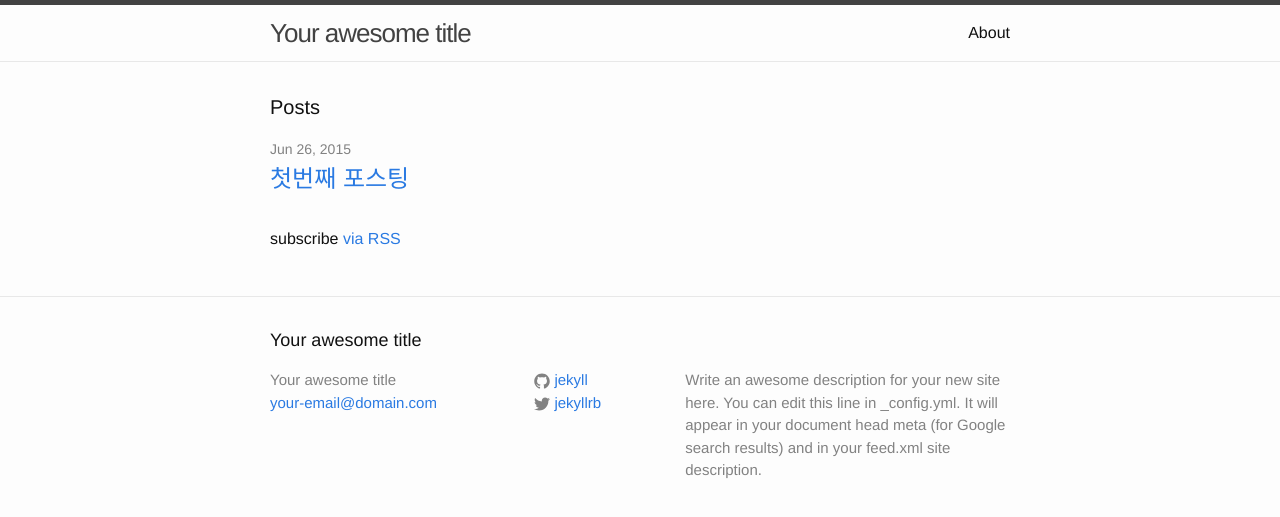
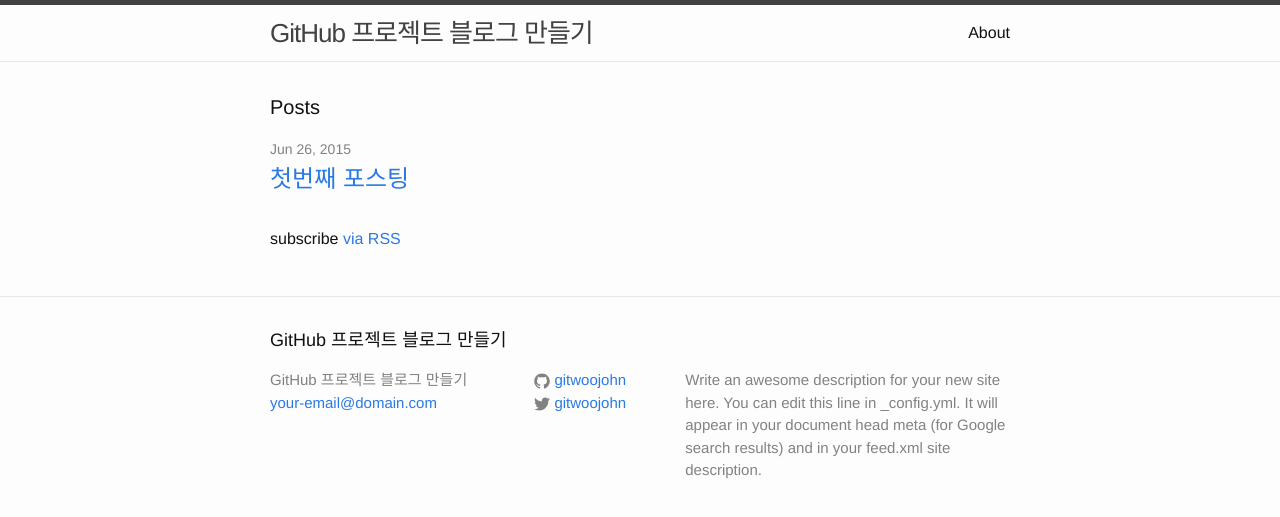
Before and after one commit to gitwoojohn/blog, a Jekyll site: the page built from index.html, in a window 1280 px wide. Shown: the top 517 px of the page. Built offline with Jekyll 4.4.1, drawn with Linux system fonts in a browser that asks for light colours.

Commit message:
Initialize blog

```diff
--- a/_config.yml
+++ b/_config.yml
@@ -1,14 +1,14 @@
 # Site settings
-title: Your awesome title
+title: GitHub 프로젝트 블로그 만들기
 email: your-email@domain.com
 description: > # this means to ignore newlines until "baseurl:"
   Write an awesome description for your new site here. You can edit this
   line in _config.yml. It will appear in your document head meta (for
   Google search results) and in your feed.xml site description.
-baseurl: "" # the subpath of your site, e.g. /blog/
-url: "http://yourdomain.com" # the base hostname & protocol for your site
-twitter_username: jekyllrb
-github_username:  jekyll
+baseurl: "/blog" # the subpath of your site, e.g. /blog/
+url: "http://gitwoojohn.github.io/blog" # the base hostname & protocol for your site
+twitter_username: gitwoojohn
+github_username:  gitwoojohn
 
 # Build settings
 markdown: kramdown
```
